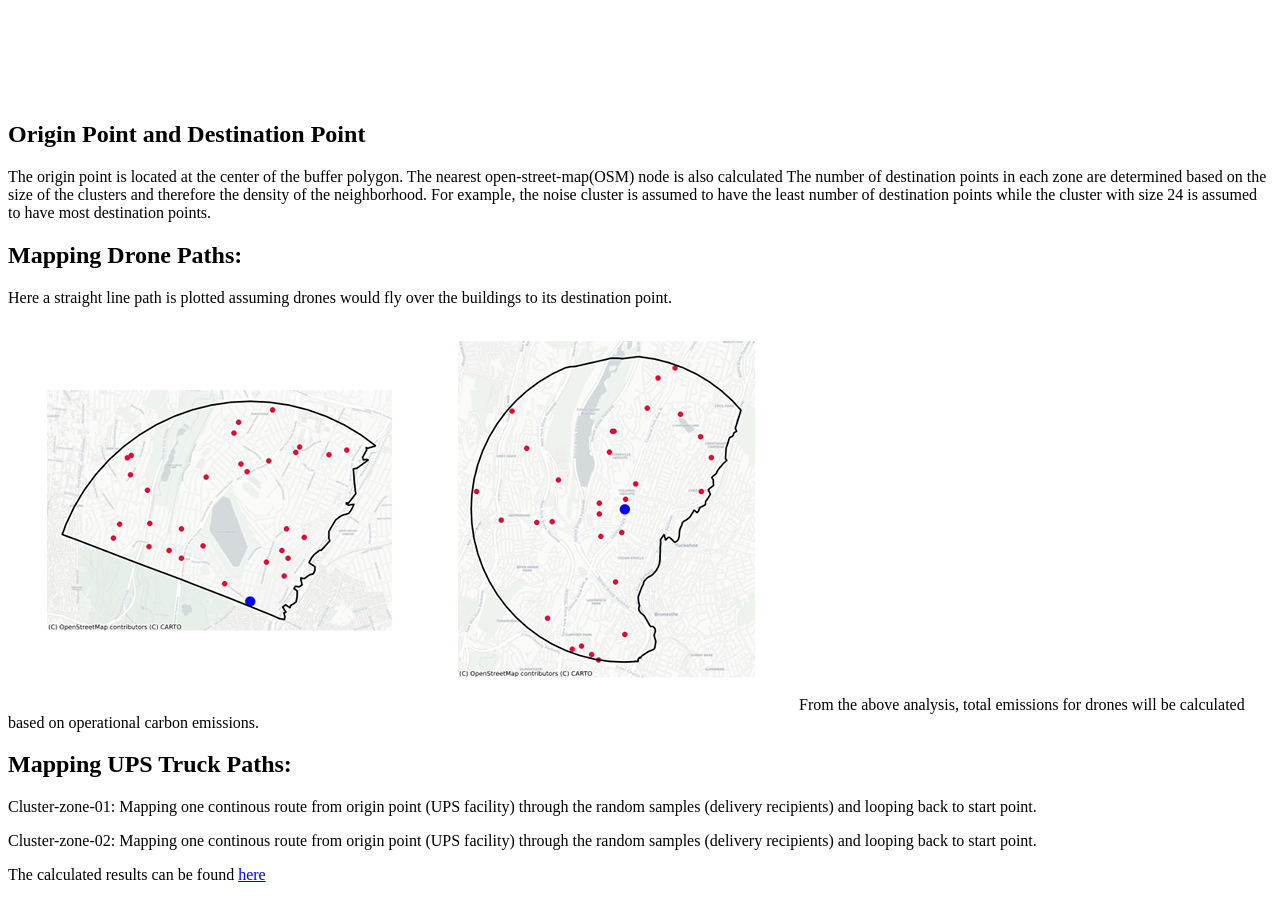
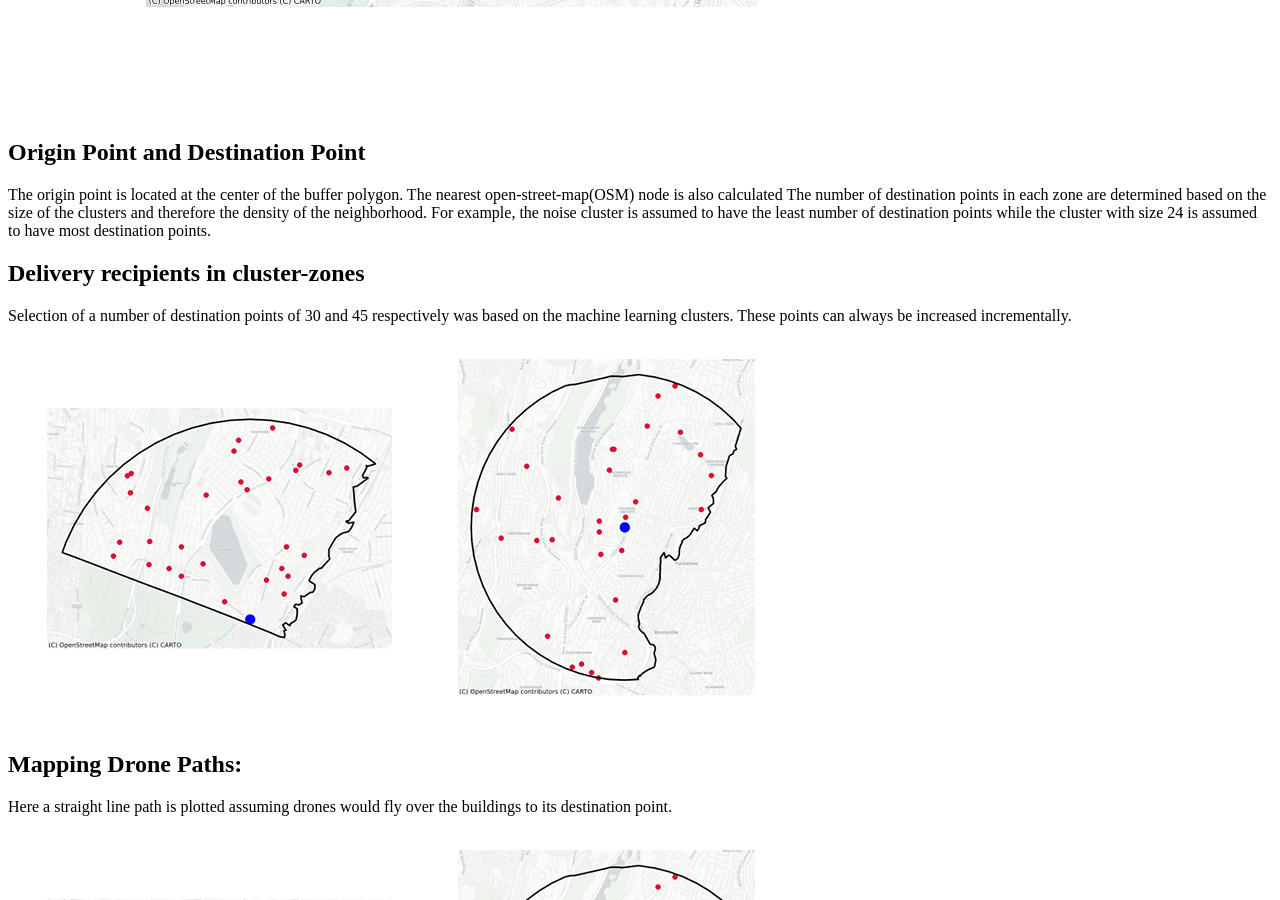
Before and after one commit to suryajps/Spatial-Analysis-for-Drone-vs-Truck-Deliveries-, a Jekyll site: the page built from _posts/2020-12-21-Yonkers-County-Analysis.md, in a window 1280 px wide and 900 px high, scrolled down 1445 px. Built offline with Jekyll 4.4.1, drawn with Linux system fonts in a browser that asks for light colours; cached includes are drawn as plain includes; nearby versions of some CDN libraries; some of the changed text lies outside the part shown.

Commit message:
Update 2020-12-21-Yonkers-County-Analysis.md

```diff
--- a/_posts/2020-12-21-Yonkers-County-Analysis.md
+++ b/_posts/2020-12-21-Yonkers-County-Analysis.md
@@ -31,6 +31,10 @@ The suburban area of Yonkers County is categorized into zones (buffer radii or o
 The origin point is located at the center of the buffer polygon. The nearest open-street-map(OSM) node is also calculated
 The number of destination points in each zone are determined based on the size of the clusters and therefore the density of the neighborhood. For example, the noise cluster is assumed to have the least number of destination points while the cluster with size 24 is assumed to have most destination points.
 
+## Delivery recipients in cluster-zones
+Selection of a number of destination points of 30 and 45 respectively was based on the machine learning clusters. These points can always be increased incrementally.
+![Yonkers-buffer]({{ site.url }}{{ site.baseurl }}/assets/images/random points_yonkers.png)
+
 ## Mapping Drone Paths:
 Here a straight line path is plotted assuming drones would fly over the buildings to its destination point.
 ![random-points-yonkers]({{ site.url }}{{ site.baseurl }}/assets/images/random points_yonkers.png)
```
